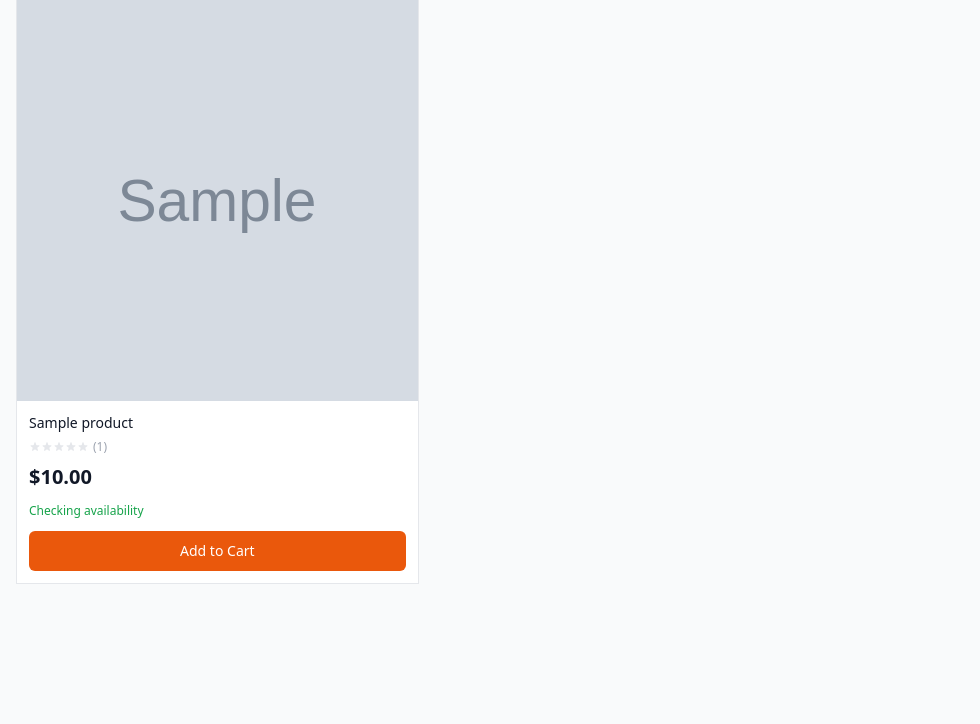
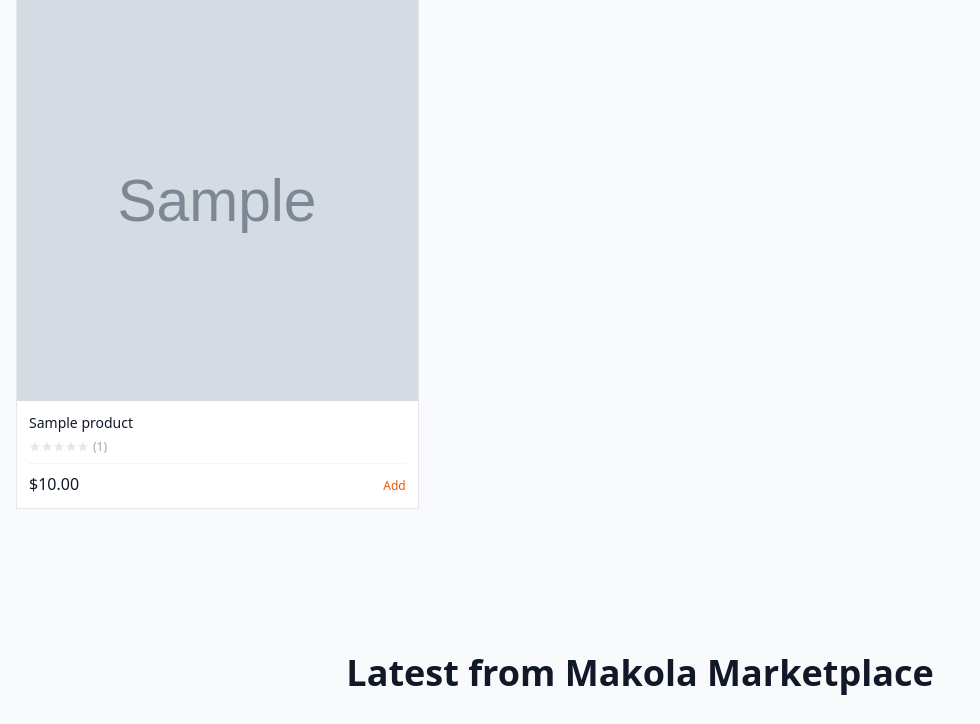
Before and after one commit to oobaretin/Makolamarketplace, a Django app: page / in a window 1280 px wide; the page is wider, and only the part inside the window is pictured. Shown: the part 1809-2533 px from the top of that part, without its empty margins (0-980 px from the left). Run offline with Django 4.2, Linux system fonts and the light colour scheme; tables that the repository leaves empty hold one stand-in row (values such as "Sample post"); grey boxes marked "Sample" are stand-in pictures; some libraries are stand-ins or nearby versions.

Commit message:
Complete minimal product card design with simplified price and add button

```diff
--- a/templates/products/product_list.html
+++ b/templates/products/product_list.html
@@ -316,32 +316,21 @@
                                     {% endif %}
                                 {% endwith %}
 
-                                <!-- Price -->
-                                <div class="mb-3">
-                                    <span class="text-xl font-semibold text-gray-900">${{ product.price }}</span>
-                                </div>
-
-                                <!-- Availability -->
-                                <p class="text-xs text-gray-500 mb-3">
-                                    {% if product.is_in_stock %}
-                                        <span class="text-green-600">Checking availability</span>
-                                    {% else %}
-                                        <span class="text-red-600">Out of stock</span>
-                                    {% endif %}
-                                </p>
-
-                                <!-- Add to Cart Button -->
-                                <form method="post" action="{% url 'cart:add_to_cart' product.id %}" class="mt-auto">
+                                <!-- Price and Add to Cart - Minimal -->
+                                <div class="flex items-center justify-between mt-2 pt-2 border-t border-gray-100">
+                                    <span class="text-base font-medium text-gray-900">${{ product.price }}</span>
+                                    <form method="post" action="{% url 'cart:add_to_cart' product.id %}" class="inline">
                                         {% csrf_token %}
                                         <input type="hidden" name="quantity" value="1">
                                         <input type="hidden" name="slug" value="{{ product.slug }}">
                                         <input type="hidden" name="redirect_to" value="products:product_list">
                                         <button type="submit"
-                                            class="w-full bg-orange-600 text-white px-4 py-2.5 rounded-md hover:bg-orange-700 transition-colors text-sm font-medium {% if not product.is_in_stock %}opacity-50 cursor-not-allowed{% endif %}"
+                                                class="text-xs text-orange-600 hover:text-orange-700 font-medium transition-colors {% if not product.is_in_stock %}opacity-50 cursor-not-allowed text-gray-400{% endif %}"
                                                 {% if not product.is_in_stock %}disabled{% endif %}>
-                                        Add to Cart
+                                            {% if product.is_in_stock %}Add{% else %}Out{% endif %}
                                         </button>
                                     </form>
+                                </div>
                             </div>
                         </div>
                     {% endfor %}
```
Lines whose indentation alone changed are shown as unchanged.
